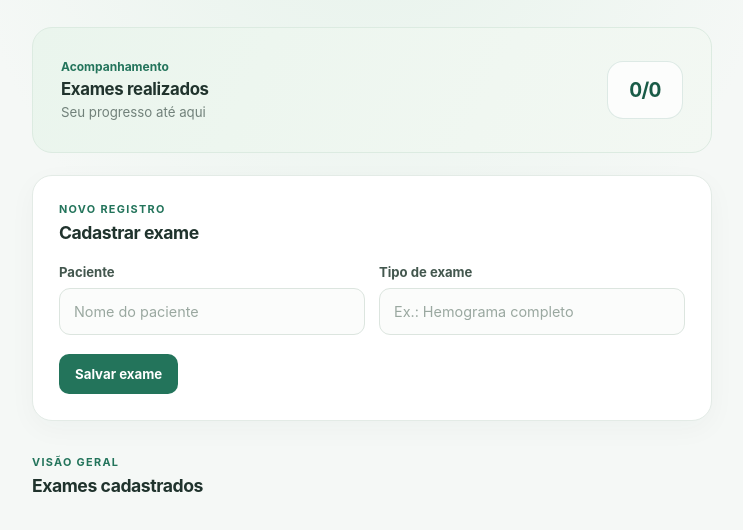
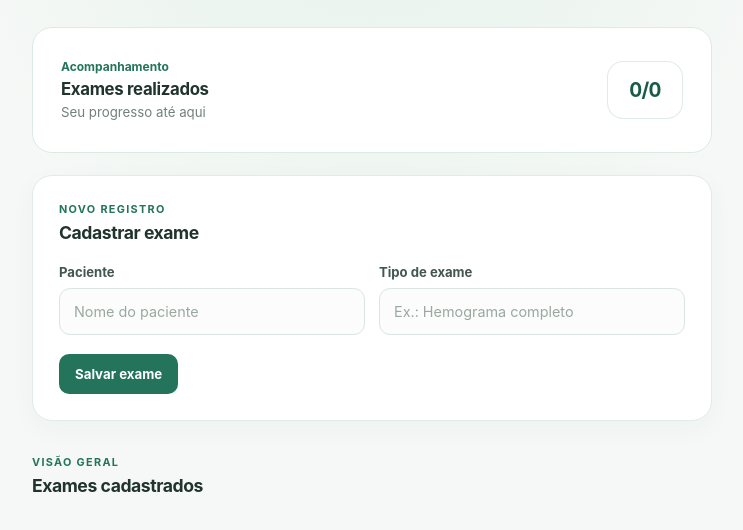
Before and after one commit to Tioski/Exames, a plain HTML site: page frontend/index.html in a window 1280 px wide. Shown: the part 144-674 px from the top of the page, without its empty margins (268-1011 px from the left). Drawn offline with nearby package versions, Linux system fonts and the light colour scheme; no server answers.

Commit message:
Alteração de cores

```diff
--- a/frontend/style.css
+++ b/frontend/style.css
@@ -98,7 +98,7 @@ input {
     overflow: hidden;
     border: 1px solid #dcebe1;
     border-radius: 20px;
-    background: linear-gradient(115deg, #eaf5ed 0%, #f3f8f3 100%);
+    background: #fff;
 }
 
 .summary-copy {
```
